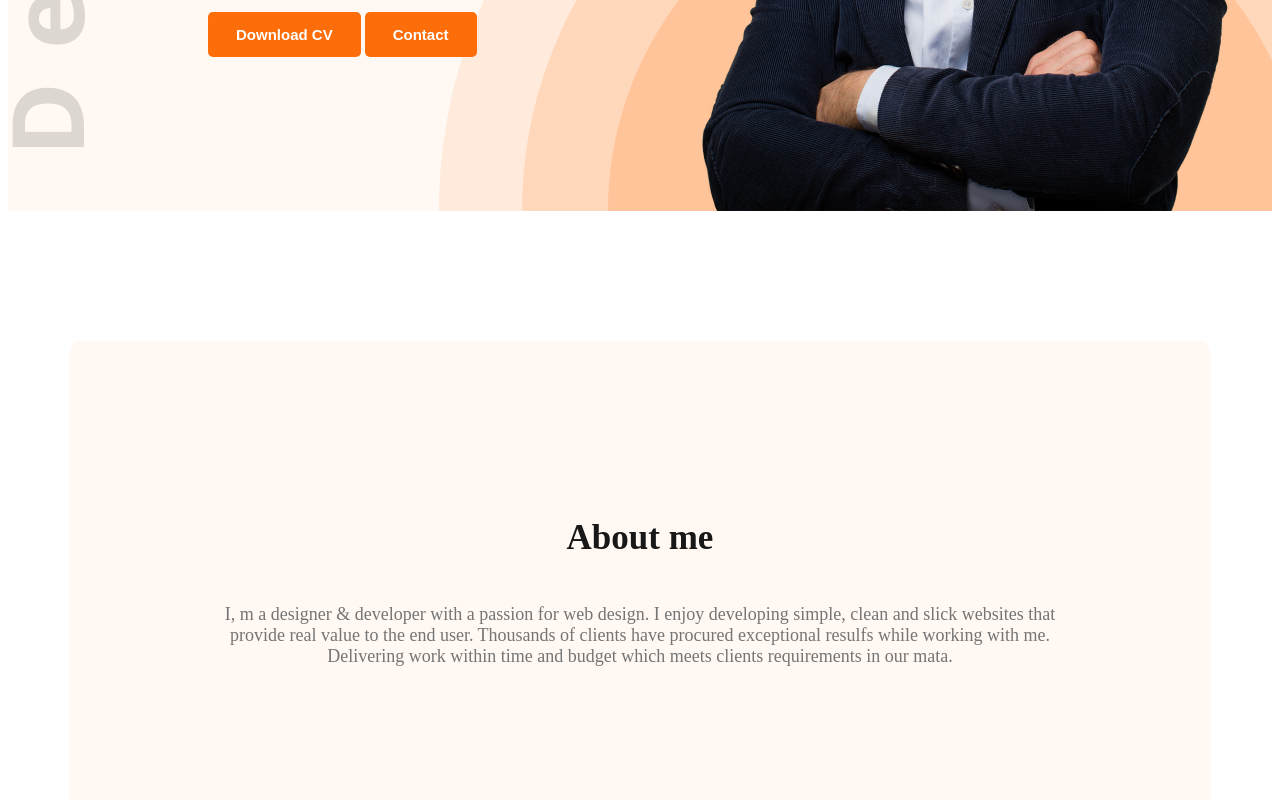
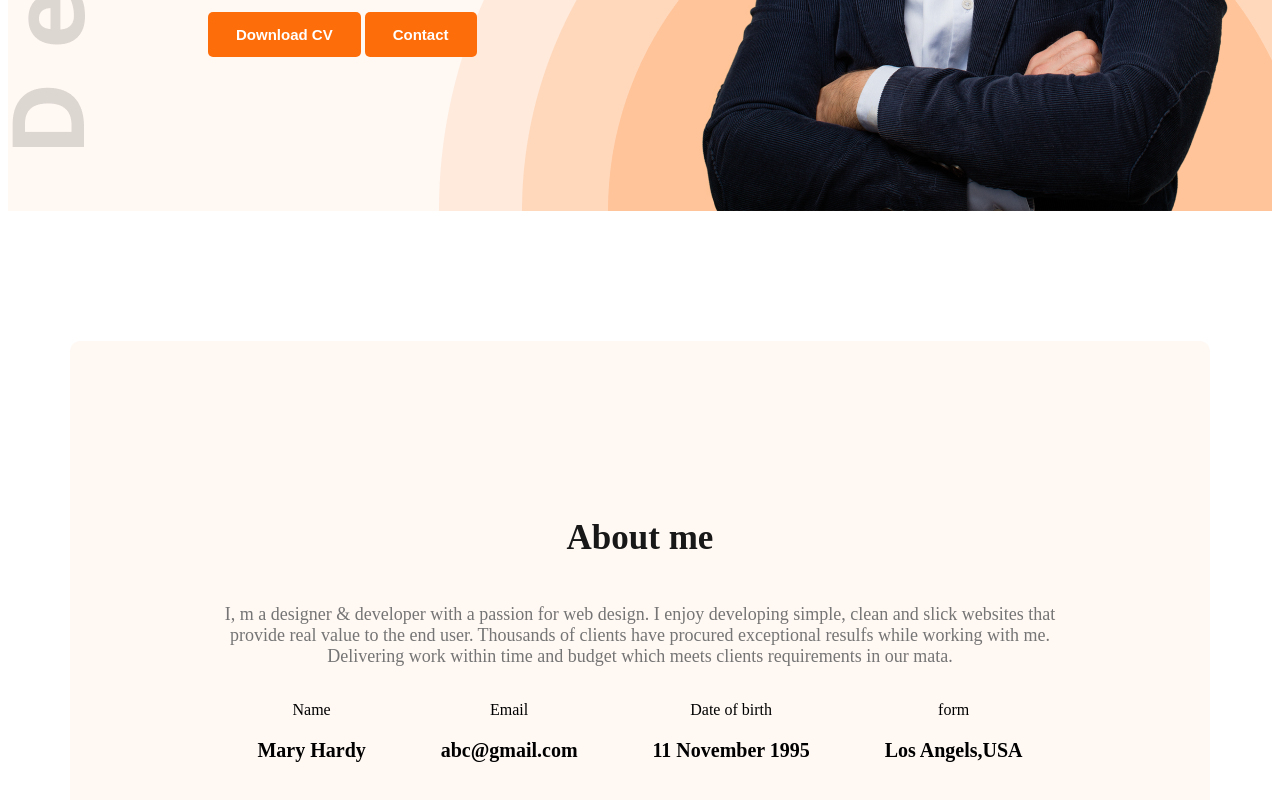
Before and after one commit to hasibBDK/webdeveloper-protfolio, a plain HTML site: page index.html in a window 1280 px wide. Shown: the part 624-1424 px from the top of the page. Drawn offline with nearby package versions, Linux system fonts and the light colour scheme.

Commit message:
added more items in html and css

```diff
--- a/index.html
+++ b/index.html
@@ -43,6 +43,24 @@
                   have procured exceptional resulfs while working with me.
                  Delivering work within time and budget which meets clients requirements in our mata.
             </p>
+            <div class="about-items">
+                <div class="about-item">
+                    <p class="item-title">Name</p>
+                    <p class="item-description">Mary Hardy</p>
+                </div>
+                <div class="about-item">
+                    <p class="item-title">Email</p>
+                    <p class="item-description">abc@gmail.com</p>
+                </div>
+                <div class="about-item">
+                    <p class="item-title">Date of birth</p>
+                    <p class="item-description">11 November 1995</p>
+                </div>
+                <div class="about-item">
+                    <p class="item-title">form</p>
+                    <p class="item-description">Los Angels,USA</p>
+                </div>
+            </div>
         </section>
 
     </main>
--- a/style/protfolio.css
+++ b/style/protfolio.css
@@ -92,3 +92,11 @@ main{
     margin: 0 auto;
     margin-top: 130px;
 }
+.about-items{
+    display: flex;
+    justify-content: space-around;
+}
+.item-description{
+    font-size: 20px;
+    font-weight: bold;
+}
```
